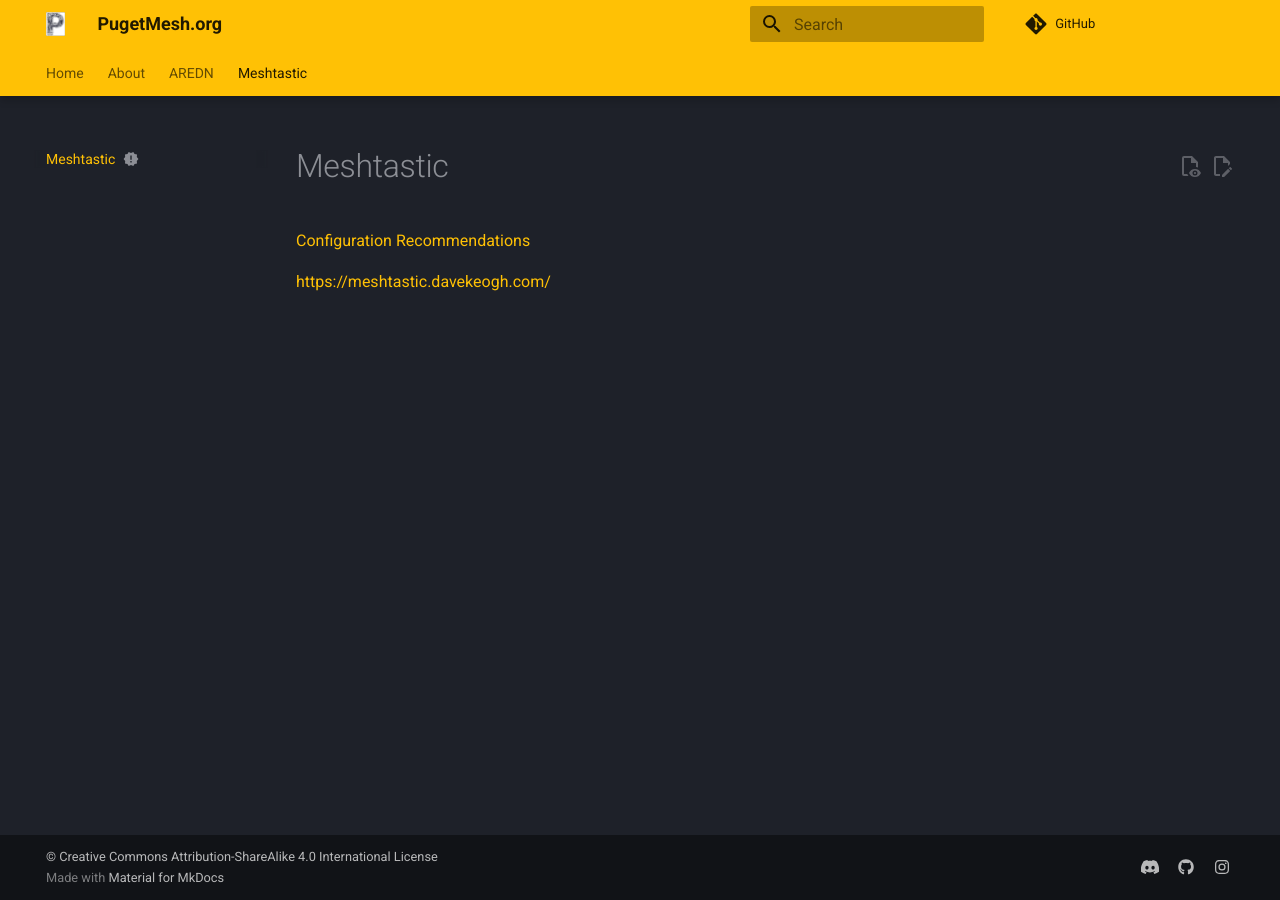
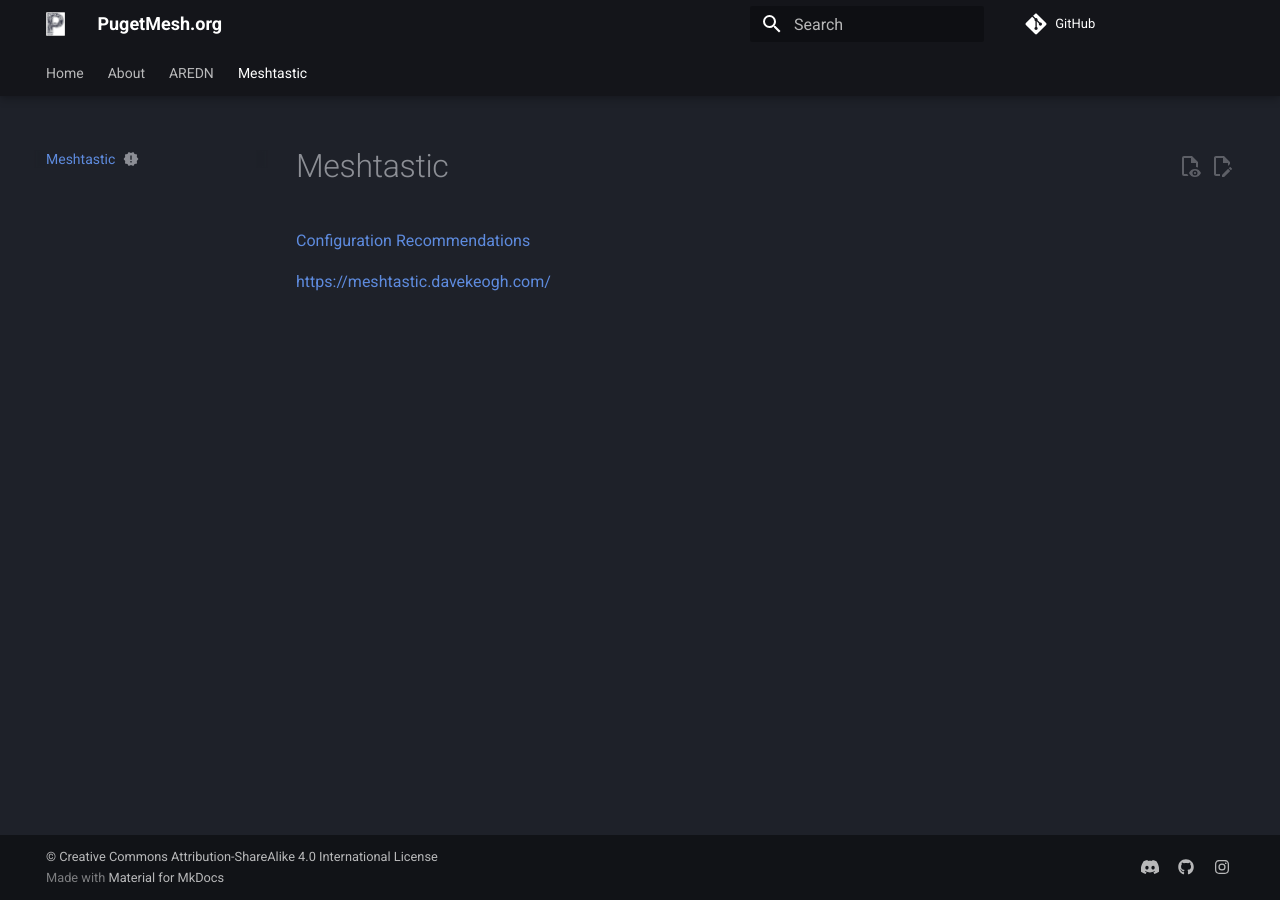
Before and after one commit to pugetmesh/pugetmesh.github.io, an MkDocs documentation site: the page built from docs/meshtastic/index.md, in a window 1280 px wide. Built offline with MkDocs 1.6.1 and Material for MkDocs 9.7.7, drawn with Linux system fonts in a browser that asks for light colours; comment, search, counter and statistics services are not loaded.

Commit message:
Changing back to black primary.

```diff
--- a/mkdocs.yml
+++ b/mkdocs.yml
@@ -43,7 +43,7 @@
   name: material
   palette:
     scheme: slate
-    primary: amber
+    primary: black
   favicon: static/favicon.png
   logo: static/favicon.png
   features:
```
Also changed, not shown: README.md (+2 -0 lines).
